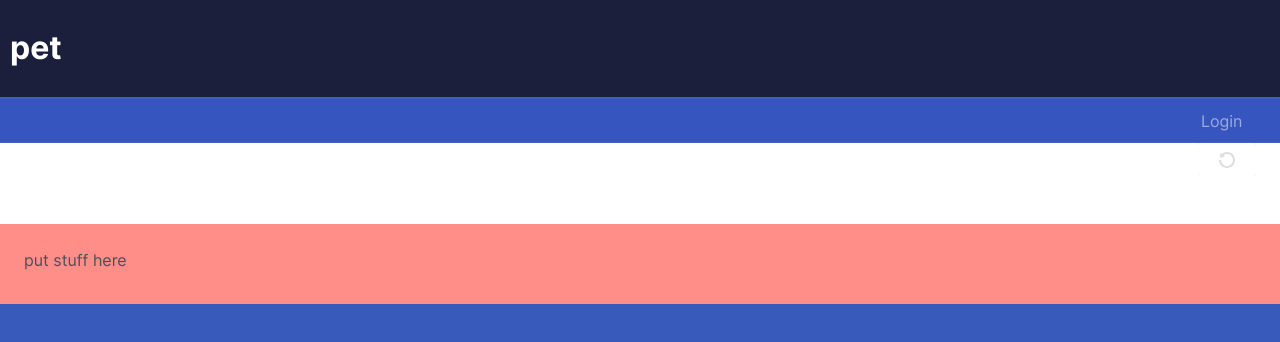
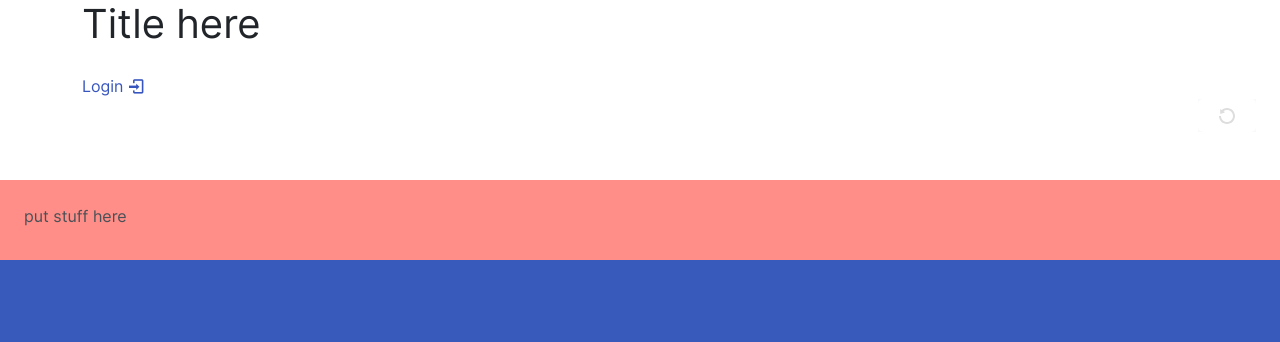
Before and after one commit to AustinCodingAcademy/react-team-project-team-koala, a React (Create React App) app in the folder client/: page / in a window 1280 px wide. Shown: the top 342 px of the page. Built offline with nearby package versions, Linux system fonts and the light colour scheme.

Commit message:
remove bootstrap classnames

```diff
--- a/client/src/components/MenuComponent.js
+++ b/client/src/components/MenuComponent.js
@@ -8,105 +8,54 @@ class MenuComponent extends Component {
     const isUserLoggedIn = AuthenticationService.isUserLoggedIn()
     return (
       <>
-        <div className="navbar-container">
-          <nav className="navbar navbar-expand-sm py-3 bg-primary-3" style={{}}>
-            <Link
-              className="navbar-brand"
-              to="/"
-              style={{
-                fontWeight: 'bold',
-                color: '#fff',
-                padding: '0 10px',
-                zIndex: 0,
-                fontSize: '2em'
-              }}
-            >
-              pet
-            </Link>
-          </nav>
-          <nav
-            className="navbar navbar-expand-sm navbar-toggled-show navbar-dark p-0 bg-primary sticky-top"
-            style={{ zIndex: 100, borderTop: '2px solid rgba(255,255,255,.05)' }}
-          >
-            <div
-              className="collapse navbar-collapse"
-              style={{ zIndex: 20000 }}
-              id="navbarNavDropdown"
-            >
-              <ul className="navbar-nav mr-auto p-0">
+        <div className="container">
+          <h1 className="header">Title here</h1>
+          <div>
+            <ul>
               {isUserLoggedIn && (
-                  <li className="nav-item">
-                    <Link className="nav-link" to="/clients">
-                      clients
-                    </Link>
+                <li>
+                  <Link to="/clients">clients</Link>
                 </li>
               )}
               {isUserLoggedIn && (
-                  <li className="nav-item">
-                    <Link className="nav-link" to="/pets">
-                      pets
-                    </Link>
+                <li>
+                  <Link to="/pets">pets</Link>
                 </li>
               )}
               {isUserLoggedIn && (
-                  <li className="nav-item">
-                    <Link className="nav-link" to="/appointments">
-                      appointments
-                    </Link>
+                <li>
+                  <Link to="/appointments">appointments</Link>
                 </li>
               )}
             </ul>
+            <ul>
+              {isUserLoggedIn && (
+                <span role="button">{AuthenticationService.getLoggedInUserName()}</span>
+              )}
+              {isUserLoggedIn && (
+                <>
+                  <Link to="/profile">
+                    <Icon type="icon-user-circle-o" textAfter="Profile" />
+                  </Link>
+                  <Link to="/settings">
+                    <Icon type="icon-cog" textAfter="Settings" />
+                  </Link>
+                  <Link to="/logout" title="logout" onClick={AuthenticationService.logout}>
+                    <Icon type="icon-logout" textAfter="Sign out" />
+                  </Link>
+                </>
+              )}
+            </ul>
           </div>
-            <div className="navbar-nav ml-auto">
+
+          <div>
             {/* LOGIN LINK (show only if user is not logged in) */}
             {!isUserLoggedIn && (
-                <li className="nav-item">
-                  <Link className="nav-link" to="/login">
+              <Link to="/login">
                 <Icon type="icon-login" textBefore="Login" />
               </Link>
-                </li>
-              )}
-              {/* LOGOUT LINK (show only if user is logged in) */}
-              {isUserLoggedIn && (
-                <div className="nav-item dropdown px-3">
-                  <Link
-                    className="nav-link dropdown-toggle"
-                    to="/"
-                    id="drop2"
-                    role="button"
-                    data-toggle="dropdown"
-                    aria-haspopup="true"
-                    aria-expanded="false"
-                  >
-                    {AuthenticationService.getLoggedInUserName()}
-                  </Link>
-                  <ul
-                    className="dropdown-menu"
-                    aria-labelledby="drop2"
-                    style={{ marginLeft: '-5rem', position: 'absolute' }}
-                  >
-                    <Link className="dropdown-item" to="/profile">
-                      <Icon type="icon-user-circle-o" textAfter="Profile" />
-                      {/* TODO: create simple Profile page */}
-                    </Link>
-                    <Link className="dropdown-item" to="/settings">
-                      <Icon type="icon-cog" textAfter="Settings" />
-                      {/* TODO: create simple Settings page */}
-                    </Link>
-                    <div className="dropdown-divider" />
-                    <Link
-                      className="dropdown-item"
-                      to="/logout"
-                      title="logout"
-                      onClick={AuthenticationService.logout}
-                    >
-                      <Icon type="icon-logout" textAfter="Sign out" />
-                    </Link>
-                  </ul>
-                </div>
             )}
           </div>
-          </nav>
         </div>
       </>
     )
```
Lines whose indentation alone changed are shown as unchanged.
